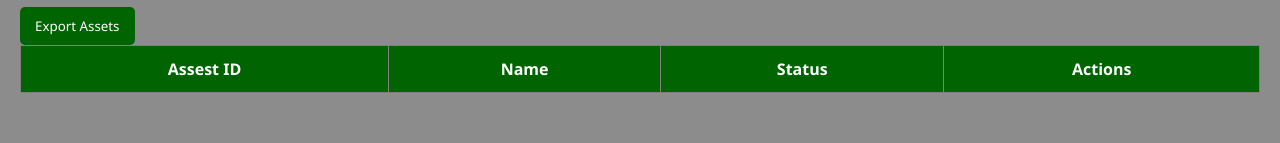
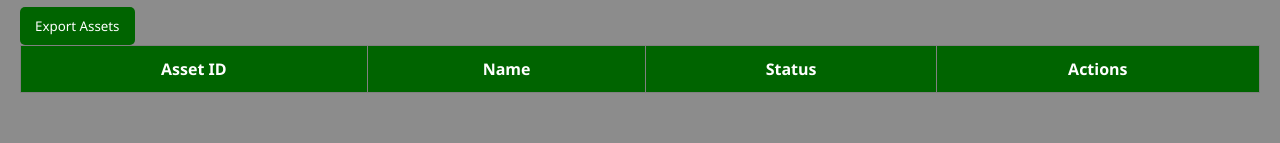
Before and after one commit to adamabdulsobursuhuyini65-afk/ICT--Help-Desk-System, a plain HTML site: page assets.html in a window 1280 px wide. Shown: the part 416-559 px from the top of the page. Drawn offline with Linux system fonts and the light colour scheme.

Commit message:
assets.html

```diff
--- a/assets.html
+++ b/assets.html
@@ -48,7 +48,7 @@ Add Asset
     <table border="1" width="100%">
         <thead>
             <tr>
-<th>Assest ID</th>
+                <th>Asset ID</th>
                 <th>Name</th>
                 <th>Status</th>
                 <th>Actions</th>
```
Lines whose indentation alone changed are shown as unchanged.
